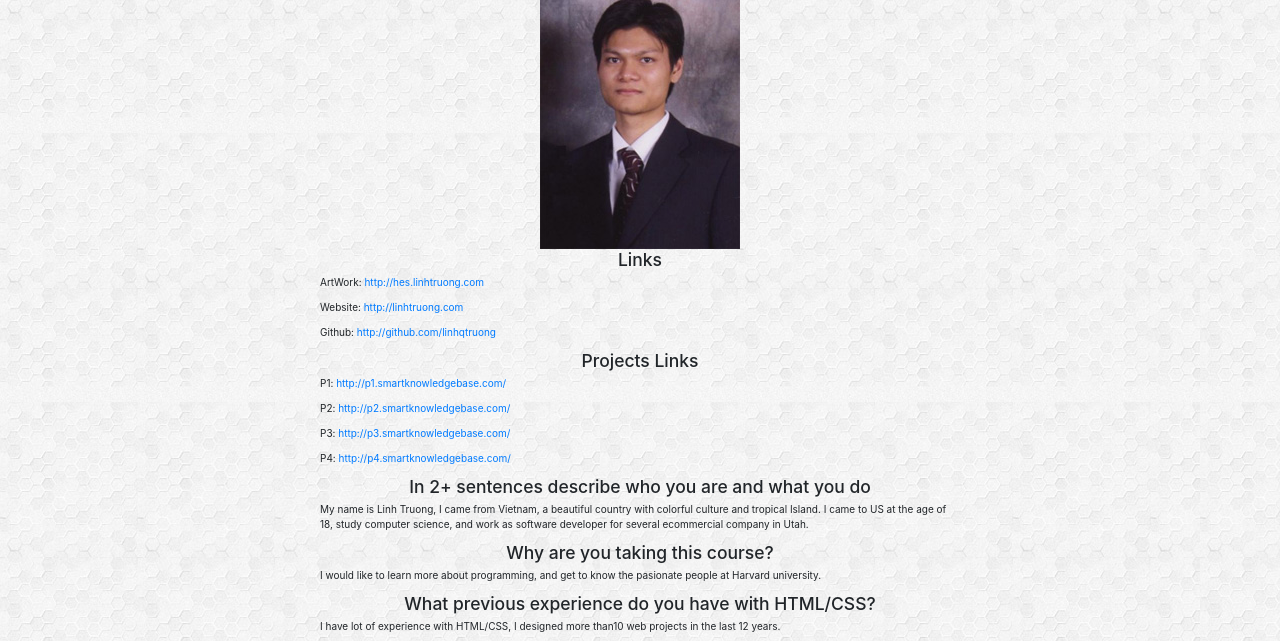
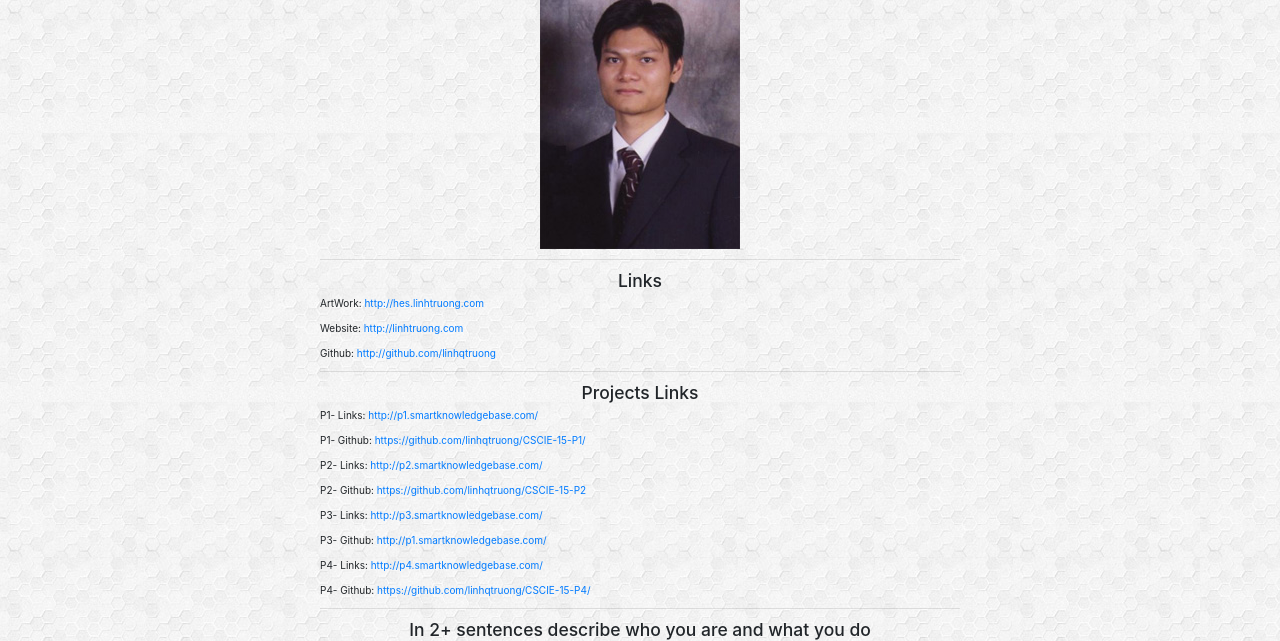
Before and after one commit to linhqtruong/CSCIE-15-P1, a plain HTML site: page index.html in a window 1280 px wide. Shown: the part 136-777 px from the top of the page. Drawn offline with nearby package versions, Linux system fonts and the light colour scheme.

Commit message:
add some link for github

```diff
--- a/index.html
+++ b/index.html
@@ -14,15 +14,25 @@
   	        <img src="./img/linh_truong_logo.jpg" alt="mylogo" title="mylogo"/>
 			<h1>Linh Truong</h1>
 			<img src="./img/linh_truong.jpg" alt="myImage" title="myImage"/>
+			<hr>
 			<h3>Links</h3>
 			<p>ArtWork: <a href="http://hes.linhtruong.com">http://hes.linhtruong.com</a></p>
             <p>Website: <a href="http://linhtruong.com">http://linhtruong.com</a></p>
             <p>Github: <a href="http://github.com/linhqtruong">http://github.com/linhqtruong</a></p>
+			<hr>
   			<h3>Projects Links</h3>
-			<p>P1: <a href="http://p1.smartknowledgebase.com/">http://p1.smartknowledgebase.com/</a></p>
-            <p>P2: <a href="http://p2.smartknowledgebase.com/">http://p2.smartknowledgebase.com/</a></p>
-            <p>P3: <a href="http://p3.smartknowledgebase.com/">http://p3.smartknowledgebase.com/</a></p>
-            <p>P4: <a href="http://p4.smartknowledgebase.com/">http://p4.smartknowledgebase.com/</a></p>
+			<p>P1- Links: <a href="http://p1.smartknowledgebase.com/">http://p1.smartknowledgebase.com/</a></p>
+   			<p>P1- Github: <a href="https://github.com/linhqtruong/CSCIE-15-P1/">https://github.com/linhqtruong/CSCIE-15-P1/</a></p>
+
+            <p>P2- Links: <a href="http://p2.smartknowledgebase.com/">http://p2.smartknowledgebase.com/</a></p>
+			<p>P2- Github: <a href="https://github.com/linhqtruong/CSCIE-15-P2/">https://github.com/linhqtruong/CSCIE-15-P2</a></p>
+
+            <p>P3- Links: <a href="http://p3.smartknowledgebase.com/">http://p3.smartknowledgebase.com/</a></p>
+			<p>P3- Github: <a href="https://github.com/linhqtruong/CSCIE-15-P3/">http://p1.smartknowledgebase.com/</a></p>
+
+            <p>P4- Links: <a href="http://p4.smartknowledgebase.com/">http://p4.smartknowledgebase.com/</a></p>
+   			<p>P4- Github: <a href="https://github.com/linhqtruong/CSCIE-15-P4/">https://github.com/linhqtruong/CSCIE-15-P4/</a></p>
+			<hr>
 			<h3>In 2+ sentences describe who you are and what you do</h3>
 			<p>My name is Linh Truong, I came from Vietnam, a beautiful country with colorful culture and tropical Island. I came to US at the age of 18, study computer science, and work as software developer for several ecommercial company in Utah.</p>
 			<h3>Why are you taking this course?</h3>
```
